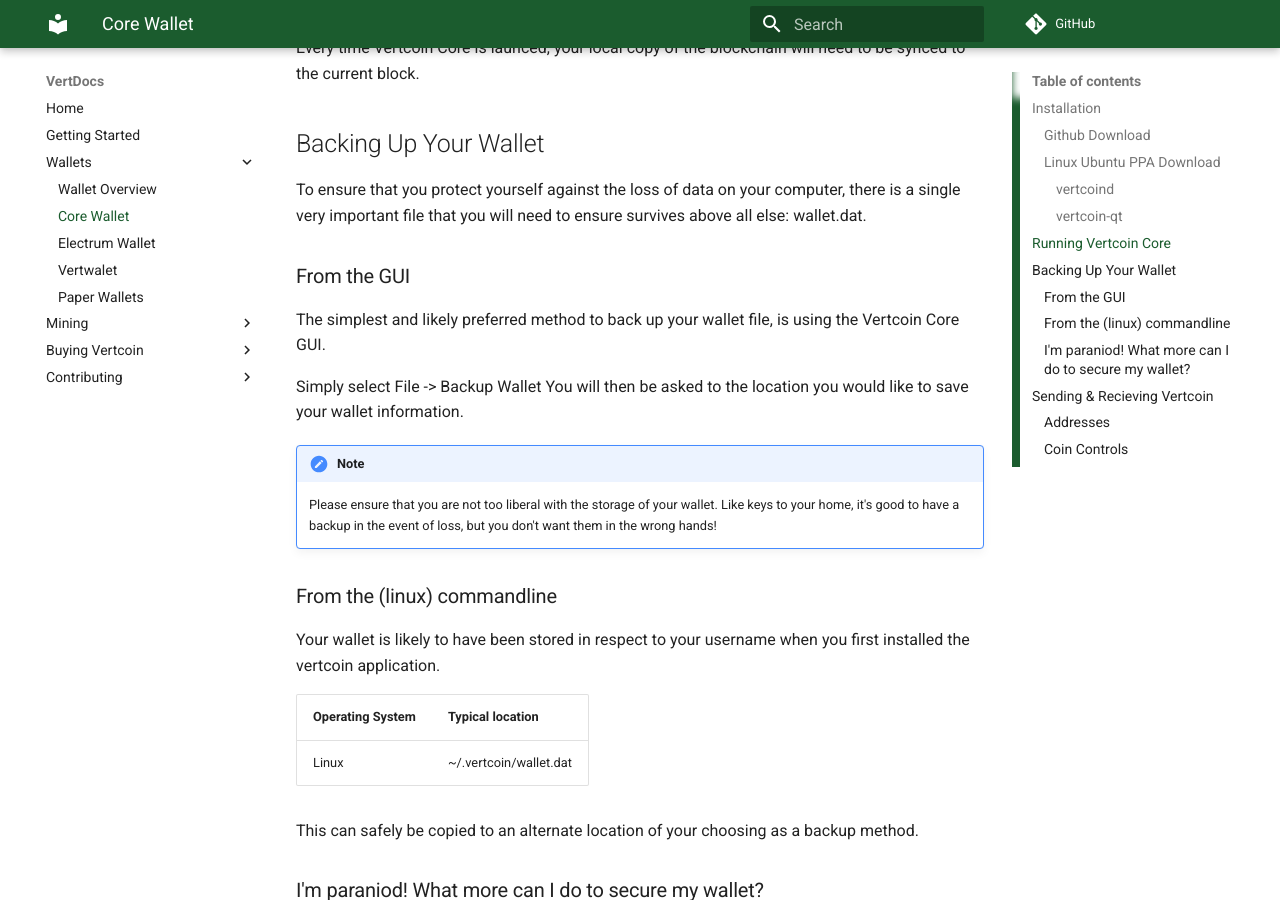
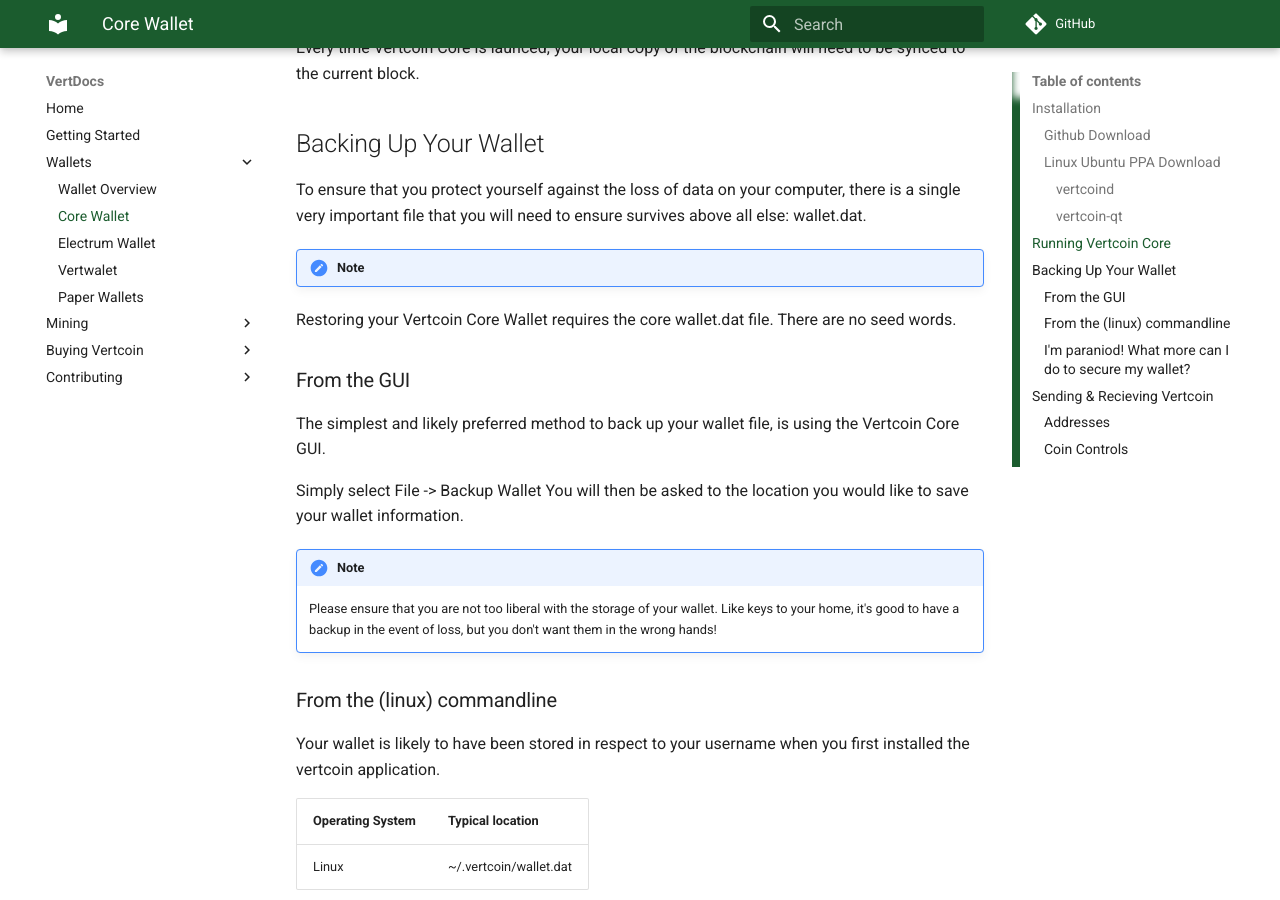
Before and after one commit to vertcoin-project/VertDocs, an MkDocs documentation site: the page built from docs/Wallets/Core-Wallet.md, in a window 1280 px wide and 900 px high, scrolled down 1785 px. Built offline with MkDocs 1.6.1 and Material for MkDocs 9.7.7, drawn with Linux system fonts in a browser that asks for light colours; comment, search, counter and statistics services are not loaded; old or Windows-style settings are respelled for this version of MkDocs.

Commit message:
As per review comment

```diff
--- a/docs/Wallets/Core-Wallet.md
+++ b/docs/Wallets/Core-Wallet.md
@@ -83,6 +83,11 @@
 ## Backing Up Your Wallet
 To ensure that you protect yourself against the loss of data on your computer, there is a single very important file that you will need to ensure survives above all else: wallet.dat.
 
+!!!caution "Note"
+
+Restoring your Vertcoin Core Wallet requires the core wallet.dat file. There are no seed words.
+
+
 ### From the GUI
 The simplest and likely preferred method to back up your wallet file, is using the Vertcoin Core GUI.
 
```
